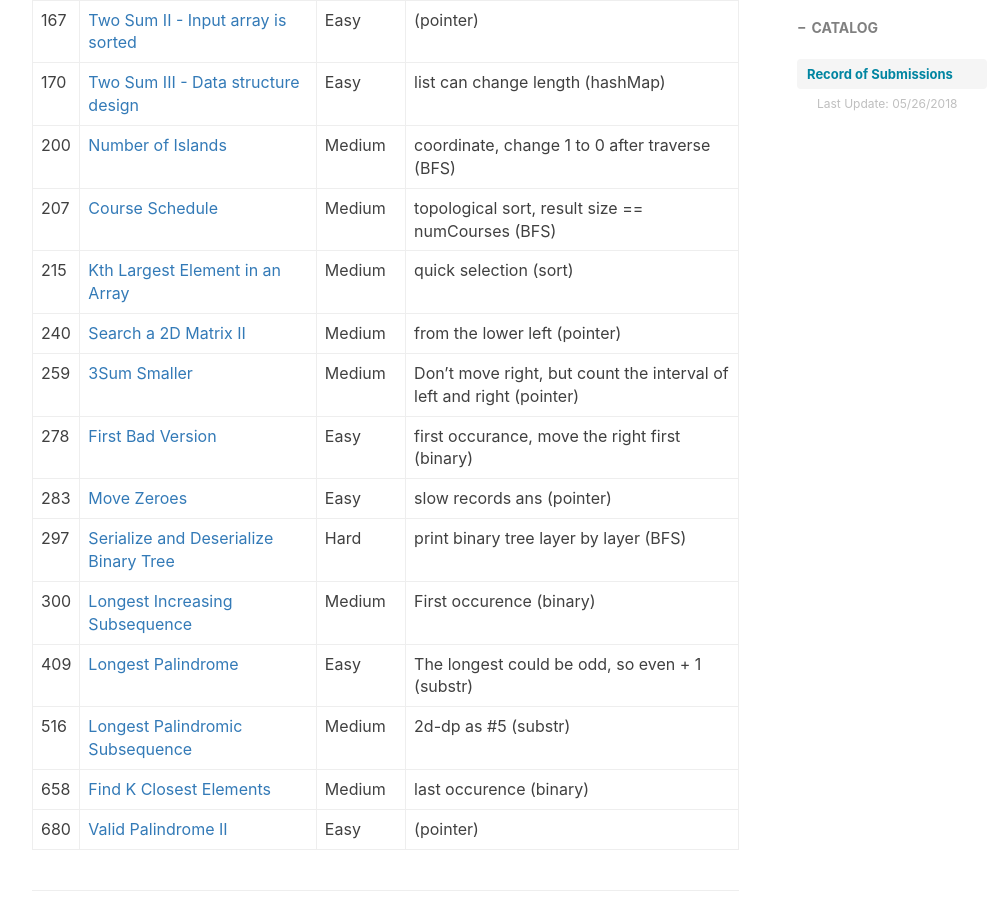
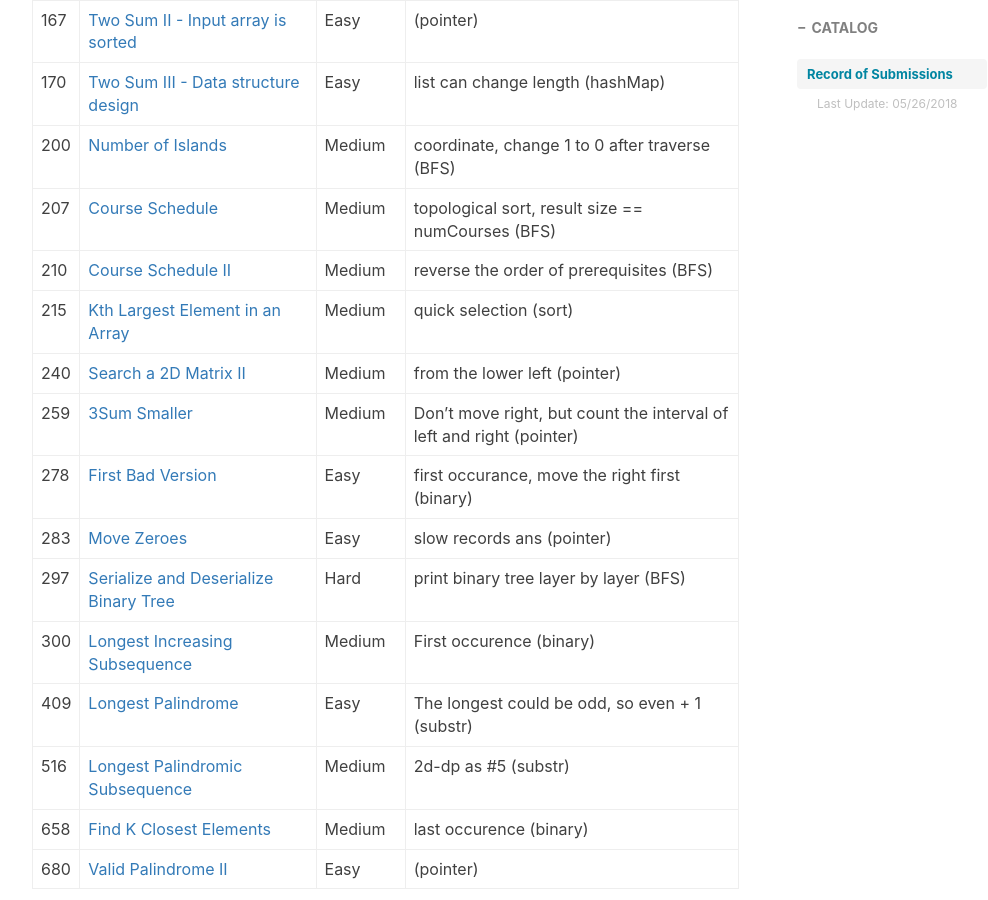
Before and after one commit to ly16/ly16.github.io, a Jekyll site: the page built from _posts/2018-05-18-leetcode-record-round1.md, in a window 1280 px wide and 900 px high, scrolled down 1982 px. Shown: the whole window, without its empty margins (233-1221 px from the left). Built offline with Jekyll 4.4.1, drawn with Linux system fonts in a browser that asks for light colours; nearby versions of some CDN libraries; comment, search, counter and statistics services are not loaded.

Commit message:
Update 2018-05-18-leetcode-record-round1.md

```diff
--- a/_posts/2018-05-18-leetcode-record-round1.md
+++ b/_posts/2018-05-18-leetcode-record-round1.md
@@ -45,6 +45,7 @@ tags:
 |170|[Two Sum III - Data structure design](https://github.com/ly16/LC-Practice/blob/master/Two%20Sum%20III%20-%20Data%20structure%20design.java)|Easy|list can change length (hashMap)|
 |200|[Number of Islands](https://github.com/ly16/LC-Practice/blob/master/Number%20of%20Islands.java)|Medium|coordinate, change 1 to 0 after traverse (BFS)|
 |207|[Course Schedule](https://github.com/ly16/LC-Practice/blob/master/Course%20Schedule.java)|Medium|topological sort, result size == numCourses (BFS)|
+|210|[Course Schedule II](https://github.com/ly16/LC-Practice/blob/master/Course%20Schedule%20II.java)|Medium|reverse the order of prerequisites (BFS)|
 |215|[Kth Largest Element in an Array](https://github.com/ly16/LC-Practice/blob/master/Kth%20Largest%20Element.java)|Medium|quick selection (sort)|
 |240|[Search a 2D Matrix II](https://github.com/ly16/LC-Practice/blob/master/Search%20a%202D%20Matrix%20II.java)|Medium|from the lower left (pointer)|
 |259|[3Sum Smaller](https://github.com/ly16/LC-Practice/blob/master/3Sum%20Smaller.java)|Medium|Don't move right, but count the interval of left and right (pointer)|
```
